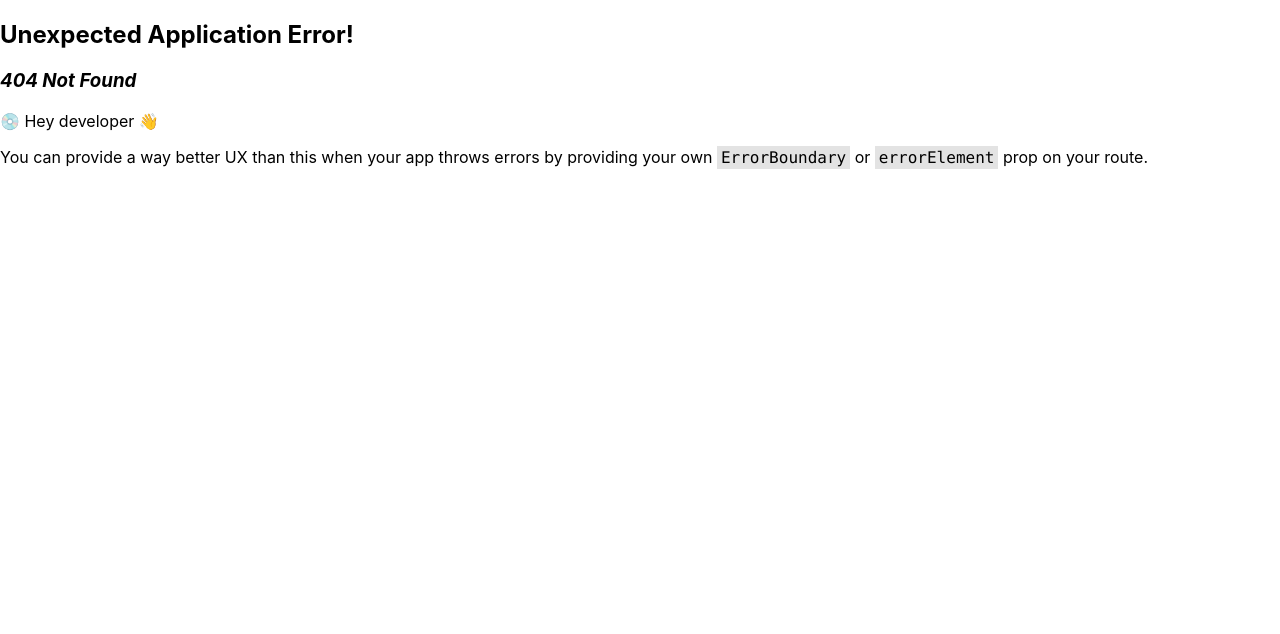
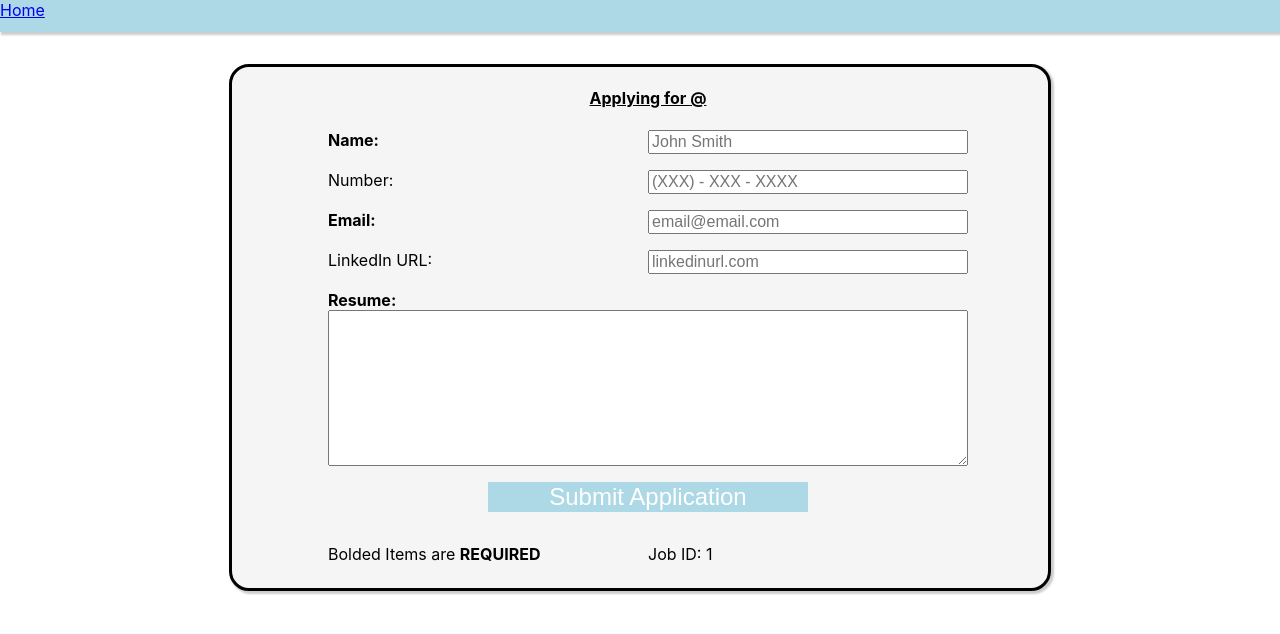
Before and after one commit to lanbow93/job-board-frontend, a React (Create React App) app: page /users/1/apply in a window 1280 px wide. Before the commit this address had no page. Shown: the top 634 px of the page. Built offline with nearby package versions, Linux system fonts and the light colour scheme.

Commit message:
Form page designed and css created

```diff
--- a/src/App.css
+++ b/src/App.css
@@ -17,8 +17,10 @@ nav {
 .jobCard {
   border-style: solid;
   border-radius: 20px;
+  background-color: #F5F5F5;
   box-shadow: 2px 2px 2px 1px rgba(0, 0, 0, 0.2);
 }
+
 
 /*  Styling inside of the job card */
 .innerCard {
@@ -56,7 +58,7 @@ nav {
 
 }
 
-.about, .perks, .jobDescription {
+.about, .perks, .jobDescription, .split {
   border-style: solid;
   border-radius: 20px;
   box-shadow: 2px 2px 2px 1px rgba(0, 0, 0, 0.2);
@@ -70,7 +72,7 @@ nav {
   grid-template-columns: 1fr 1fr;
 }
 
-.perks h3 {
+.perks h3, .split h4, .split textarea {
   grid-column: span 2;
 }
 .centerTitle{
@@ -85,6 +87,44 @@ nav {
 .buttonLink {
   text-align: center;
 }
+
+
+/* Job Application Page */
+.applicationFormPage {
+  display: flex;
+  justify-content: center;
+}
+
+.split {
+  display: grid;
+  grid-template-columns: 20rem 20rem;
+  justify-content: center;
+  width: 50rem;
+  margin-top: 2rem;
+}
+
+.split input {
+  margin-bottom: 1rem;
+  font-size: 1rem;
+}
+
+.split input[type="submit"] {
+  grid-column: span 2;
+  margin-top: 1rem;
+  width: 50%;
+  justify-self: center;
+  background-color: lightblue;
+  border-style: none;
+  color: white;
+  font-size: 1.5rem;
+}
+
+.required {
+  font-weight: bold;
+}
+
+
+
 
 @media only screen and (max-width: 800px){
   .jobCardHolder {
@@ -102,11 +142,20 @@ nav {
   .detailedPost {
     grid-template-columns: 1fr;
   }
-  .heading, .perks, .jobDescription, .perks h3 {
+  .heading, .perks, .jobDescription, .perks h3, .split textarea, .split h4, .split input[type="submit"] {
     grid-column: span 1;
 
   }
-  .perks {
+  .perks, .split {
     grid-template-columns: 1fr;
   }
+
+  .split {
+    padding-right: 1rem;
+  }
+
+  .split input[type="submit"] {
+    width: 60%;
+  }
+
 }
--- /dev/null
+++ b/src/pages/NewAppForm.js
@@ -0,0 +1,31 @@
+import { Form, useParams } from "react-router-dom"
+
+function NewAppForm(props){
+    const queries = new URLSearchParams(window.location.search)
+    const {id} = useParams()
+    return <div className="applicationFormPage">
+
+
+        <form action="" className="split">
+            <h4 className="centerTitle">Applying for {queries.get("title")} @ {queries.get("company")}</h4>
+            <label className="required">Name: </label>
+            <input type="text" name="name" placeholder="John Smith"/>
+            <label >Number: </label>
+            <input type="text" name="number" placeholder="(XXX) - XXX - XXXX"/>
+            <label className="required">Email: </label>
+            <input type="text" name="email" placeholder="email@email.com"/>
+            <label >LinkedIn URL: </label>
+            <input type="text" name="linkedin" placeholder="linkedinurl.com"/>
+            <label className="required"> Resume: </label><br />
+            <textarea rows="10" cols="100" />
+            <input type="hidden" value={id} />
+            <input type="submit" value="Submit Application" />
+            <p>Bolded Items are <span className="required">REQUIRED</span></p>
+            <p>Job ID: {id}</p>
+
+        </form>
+
+    </div>
+}
+
+export default NewAppForm
--- a/src/pages/Show.js
+++ b/src/pages/Show.js
@@ -52,7 +52,7 @@ function Show(props) {
             <h3 className="centerTitle">Description</h3>
             <p>{post.description}</p>
             <div className="buttonLink">
-                <Link to={`/users/${post._id}/apply`}><button>Apply Here</button></Link>
+                <Link to={`/users/${post._id}/apply?title=${post.title}&company=${post.companyName}`}><button>Apply Here</button></Link>
             </div>
         </div>
     </div>
--- a/src/router.js
+++ b/src/router.js
@@ -2,13 +2,17 @@ import {createBrowserRouter, createRoutesFromElements, Route} from 'react-router
 import App from './App'
 import Index from './pages/Index';
 import Show from './pages/Show';
+import NewAppForm from './pages/NewAppForm';
+
 import { postingLoader, postLoader } from './loaders';
+
 
 const router = createBrowserRouter(
     createRoutesFromElements(
         <Route path='/' element={<App/>}>
             <Route path='/users' element={<Index />} loader={postingLoader} />
             <Route path='/users/:id' element={<Show />} loader={postLoader} />
+            <Route path='/users/:id/apply' element={<NewAppForm/>}/>
         </Route>
     )
 )
```
